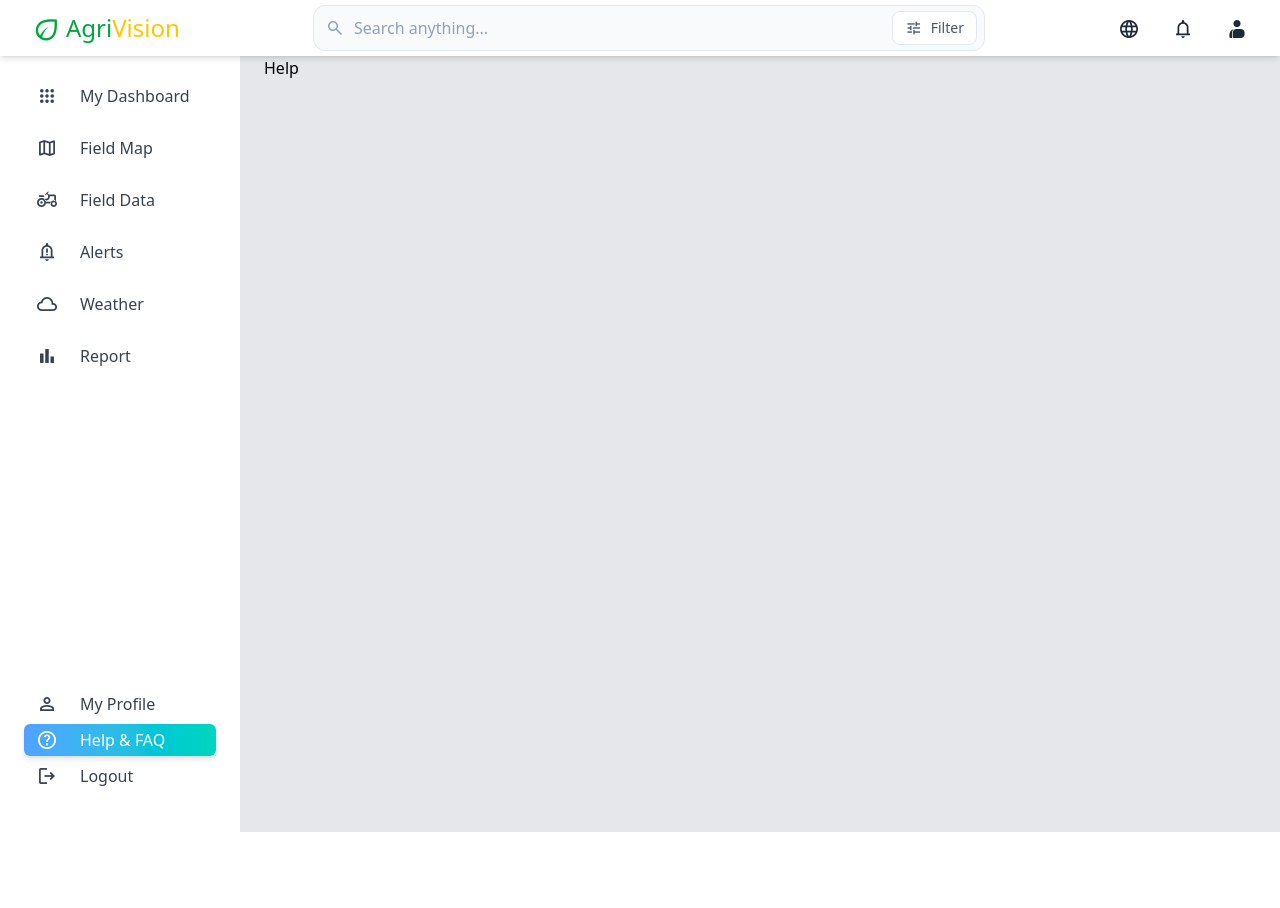
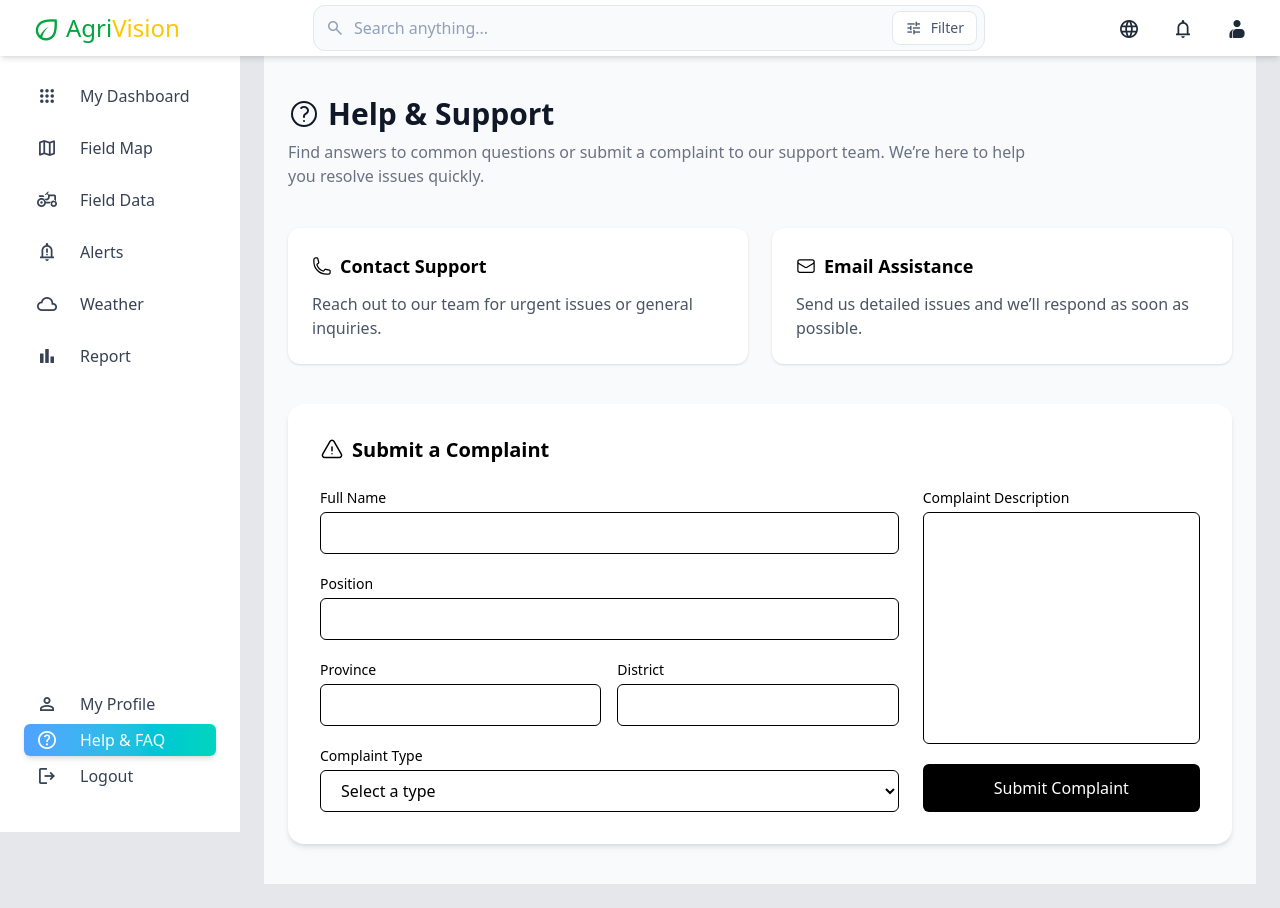
Before and after one commit to RakinduNiwunhella/SDGP, a React (Vite) app in the folder Front-End/SDGP/: page /Help in a window 1280 px wide. Before the commit the page ends 832 px from the top, so only its background shows below. Built offline with nearby package versions, Linux system fonts and the light colour scheme; no server answers.

Commit message:
Made the FAQ page

```diff
--- a/Front-End/SDGP/package.json
+++ b/Front-End/SDGP/package.json
@@ -10,10 +10,12 @@
     "preview": "vite preview"
   },
   "dependencies": {
+    "@heroicons/react": "^2.2.0",
     "@supabase/supabase-js": "^2.90.0",
     "@tailwindcss/vite": "^4.1.17",
     "react": "^19.2.0",
     "react-dom": "^19.2.0",
+    "react-hot-toast": "^2.6.0",
     "react-icons": "^5.5.0",
     "react-router-dom": "^7.9.6"
   },
--- a/Front-End/SDGP/src/Components/Sites/Help.jsx
+++ b/Front-End/SDGP/src/Components/Sites/Help.jsx
@@ -1,9 +1,219 @@
-import React from 'react'
+import React, { useState } from "react";
+import {
+  QuestionMarkCircleIcon,
+  PhoneIcon,
+  EnvelopeIcon,
+  ExclamationTriangleIcon,
+} from "@heroicons/react/24/outline";
+import { supabase } from "../../supabaseClient";
 
 const Help = () => {
+  const [form, setForm] = useState({
+    full_name: "",
+    position: "",
+    province: "",
+    district: "",
+    complaint_type: "",
+    message: "",
+  });
+
+  const [loading, setLoading] = useState(false);
+
+  const handleChange = (e) => {
+    setForm({ ...form, [e.target.name]: e.target.value });
+  };
+
+  const handleSubmit = async () => {
+    if (!form.full_name || !form.message) {
+      alert("Full name and complaint are required");
+      return;
+    }
+
+    setLoading(true);
+
+    const {
+      data: { user },
+    } = await supabase.auth.getUser();
+
+    if (!user) {
+      setLoading(false);
+      alert("You must be logged in to submit a complaint.");
+      return;
+    }
+
+    const payload = {
+      user_id: user.id,
+      full_name: form.full_name,
+      position: form.position || null,
+      province: form.province || null,
+      district: form.district || null,
+      complaint_type: form.complaint_type,
+      message: form.message,
+    };
+
+    const { error } = await supabase.from("help_faq").insert([payload]);
+
+    setLoading(false);
+
+    if (error) {
+      alert(error.message);
+    } else {
+      alert("Complaint submitted successfully");
+      setForm({
+        full_name: "",
+        position: "",
+        province: "",
+        district: "",
+        complaint_type: "",
+        message: "",
+      });
+    }
+  };
+
   return (
-    <div>Help</div>
-  )
-}
+    <div className="min-h-screen bg-gray-50 px-6 py-10">
+      <div className="max-w-7xl mx-auto space-y-10">
+        {/* Header */}
+        <div>
+          <h1 className="flex items-center gap-2 text-3xl font-bold text-gray-900">
+            <QuestionMarkCircleIcon className="w-8 h-8" />
+            Help & Support
+          </h1>
+          <p className="text-gray-500 mt-2 max-w-3xl">
+            Find answers to common questions or submit a complaint to our
+            support team. We’re here to help you resolve issues quickly.
+          </p>
+        </div>
 
-export default Help
+        {/* Info Cards */}
+        <div className="grid grid-cols-1 md:grid-cols-2 gap-6">
+          <div className="bg-white rounded-xl shadow-sm p-6">
+            <h3 className="flex items-center gap-2 font-semibold text-lg mb-3">
+              <PhoneIcon className="w-5 h-5" /> Contact Support
+            </h3>
+            <p className="text-gray-600">
+              Reach out to our team for urgent issues or general inquiries.
+            </p>
+          </div>
+
+          <div className="bg-white rounded-xl shadow-sm p-6">
+            <h3 className="flex items-center gap-2 font-semibold text-lg mb-3">
+              <EnvelopeIcon className="w-5 h-5" /> Email Assistance
+            </h3>
+            <p className="text-gray-600">
+              Send us detailed issues and we’ll respond as soon as possible.
+            </p>
+          </div>
+        </div>
+
+        {/* Complaint Form */}
+        <div className="bg-white rounded-2xl shadow-md p-8">
+          <h2 className="flex items-center gap-2 text-xl font-semibold mb-6">
+            <ExclamationTriangleIcon className="w-6 h-6" />
+            Submit a Complaint
+          </h2>
+
+          <div className="grid grid-cols-1 lg:grid-cols-3 gap-6">
+            {/* Left */}
+            <div className="lg:col-span-2 space-y-5">
+              <div>
+                <label className="block text-sm font-medium mb-1">
+                  Full Name
+                </label>
+                <input
+                  type="text"
+                  name="full_name"
+                  value={form.full_name}
+                  onChange={handleChange}
+                  className="w-full rounded-md border px-4 py-2 focus:ring-2 focus:ring-black"
+                />
+              </div>
+
+              <div>
+                <label className="block text-sm font-medium mb-1">
+                  Position
+                </label>
+                <input
+                  type="text"
+                  name="position"
+                  value={form.position}
+                  onChange={handleChange}
+                  className="w-full rounded-md border px-4 py-2 focus:ring-2 focus:ring-black"
+                />
+              </div>
+
+              <div className="grid grid-cols-2 gap-4">
+                <div>
+                  <label className="block text-sm font-medium mb-1">
+                    Province
+                  </label>
+                  <input
+                    type="text"
+                    name="province"
+                    value={form.province}
+                    onChange={handleChange}
+                    className="w-full rounded-md border px-4 py-2 focus:ring-2 focus:ring-black"
+                  />
+                </div>
+                <div>
+                  <label className="block text-sm font-medium mb-1">
+                    District
+                  </label>
+                  <input
+                    type="text"
+                    name="district"
+                    value={form.district}
+                    onChange={handleChange}
+                    className="w-full rounded-md border px-4 py-2 focus:ring-2 focus:ring-black"
+                  />
+                </div>
+              </div>
+
+              <div>
+                <label className="block text-sm font-medium mb-1">
+                  Complaint Type
+                </label>
+                <select
+                  name="complaint_type"
+                  value={form.complaint_type}
+                  onChange={handleChange}
+                  className="w-full rounded-md border px-4 py-2 focus:ring-2 focus:ring-black"
+                >
+                  <option value="">Select a type</option>
+                  <option>Technical Issue</option>
+                  <option>Data Error</option>
+                  <option>Account Issue</option>
+                  <option>Other</option>
+                </select>
+              </div>
+            </div>
+
+            {/* Right */}
+            <div className="flex flex-col">
+              <label className="block text-sm font-medium mb-1">
+                Complaint Description
+              </label>
+              <textarea
+                name="message"
+                value={form.message}
+                onChange={handleChange}
+                rows="8"
+                className="flex-1 rounded-md border px-4 py-2 resize-none focus:ring-2 focus:ring-black"
+              />
+
+              <button
+                onClick={handleSubmit}
+                disabled={loading}
+                className="mt-5 bg-black text-white py-3 rounded-md hover:bg-gray-800 transition disabled:opacity-50"
+              >
+                {loading ? "Submitting..." : "Submit Complaint"}
+              </button>
+            </div>
+          </div>
+        </div>
+      </div>
+    </div>
+  );
+};
+
+export default Help;
```
Also changed, not shown: 1 other file (tests, documents, lock files or other folders).
